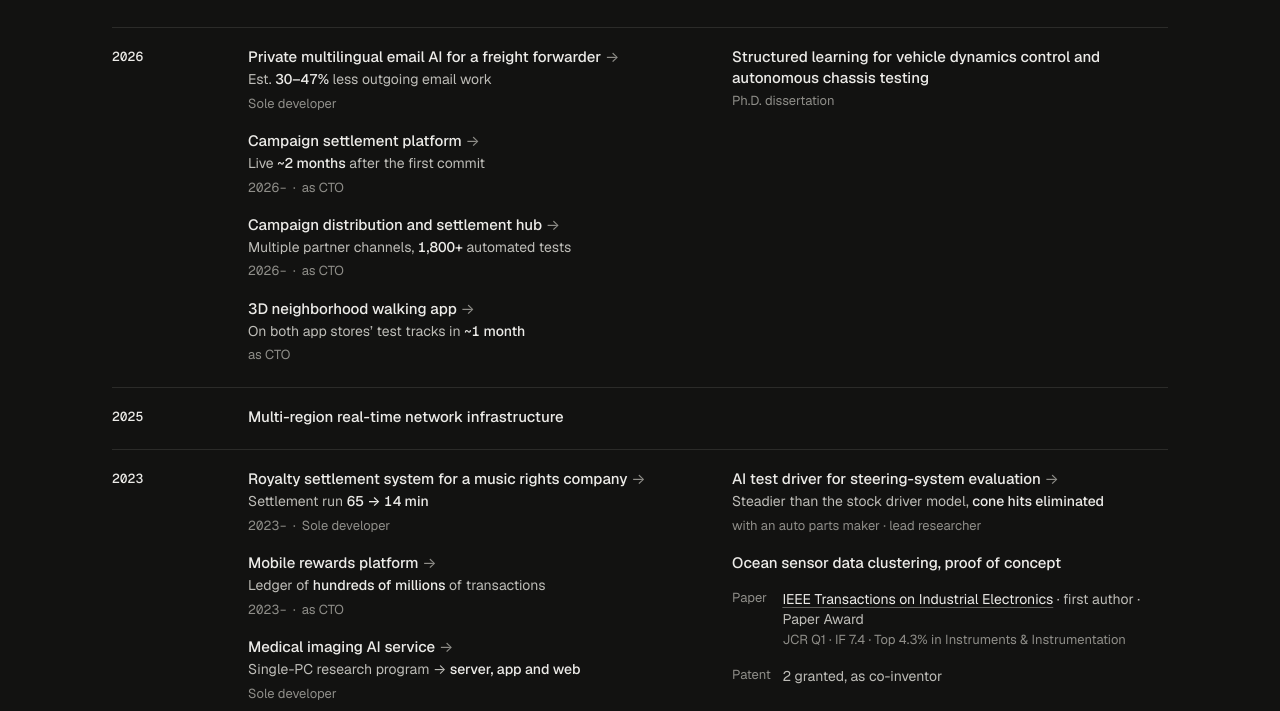
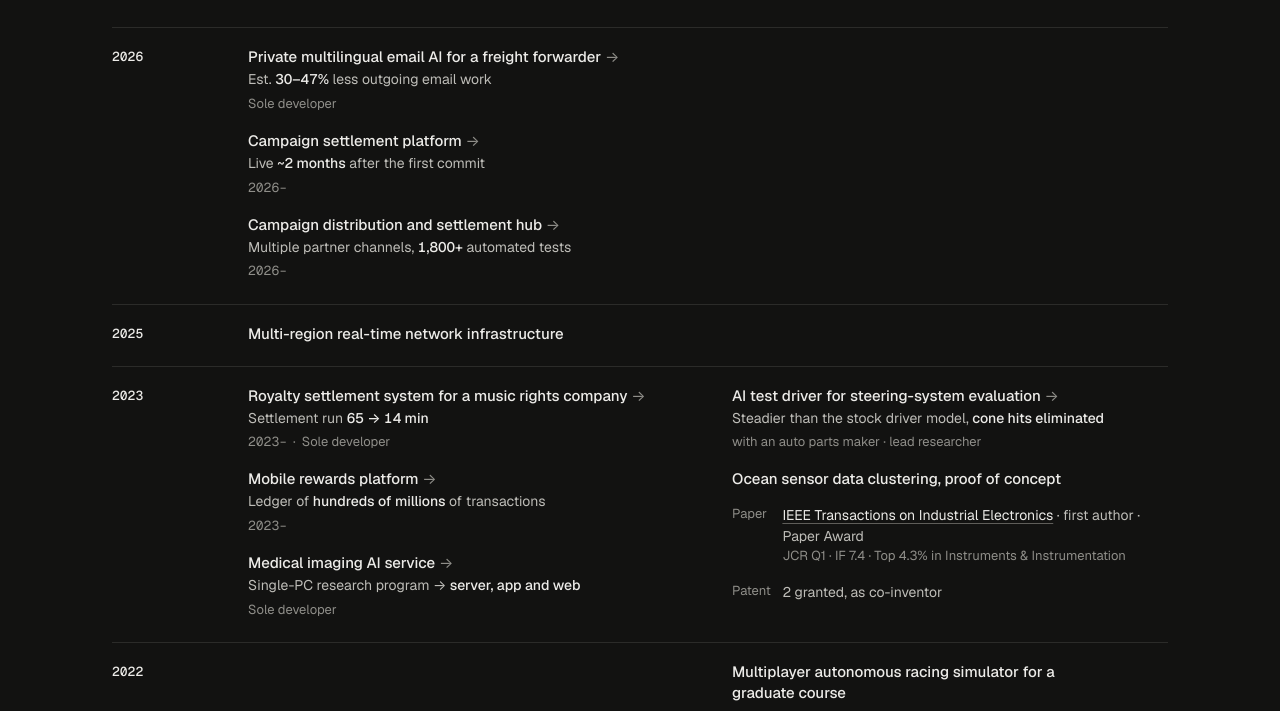
Before and after one commit to codemoo/hwanmoo.yong.phd, a plain HTML site: page index.html in a window 1280 px wide. Shown: the part 502-1213 px from the top of the page. Drawn offline with nearby package versions, Linux system fonts and the light colour scheme.

Commit message:
Korean copy polish; drop walking app, dissertation row and CTO filler
Co-Authored-By: Claude Opus 5.5 <noreply@anthropic.com>

```diff
--- a/index.html
+++ b/index.html
@@ -309,21 +309,20 @@ h1 .alt { margin-left: 12px; font-size: 16px; font-weight: 400; letter-spacing:
   var FIGS = {
     dev: [
       { n: "10+", u: { ko: "년" }, en: "years building production software", ko: "실서비스 소프트웨어 개발" },
-      { n: "20+", u: { ko: "건" }, en: "software projects delivered", ko: "소프트웨어 프로젝트 수행" },
-      { n: "4", u: { ko: "개" }, en: "products led as CTO", ko: "CTO로 이끈 제품" }
+      { n: "20+", u: { ko: "건" }, en: "software projects delivered", ko: "소프트웨어 프로젝트 수행" }
     ],
     res: [
       { n: "6", u: { ko: "건" }, en: "industry and government R&D projects", ko: "산학·정부 R&D 과제" },
-      { n: "4", u: { ko: "편" }, en: "SCI(E) journal papers, 2 as first author", ko: "SCI(E) 저널 논문 (제1저자 2편)" },
-      { n: "4", u: { ko: "건" }, en: "patents granted as co-inventor", ko: "특허 등록 (공동 발명)" }
+      { n: "4", u: { ko: "편" }, en: "SCI(E) journal papers, 2 as first author", ko: "SCI(E) 저널 논문(제1저자 2편)" },
+      { n: "4", u: { ko: "건" }, en: "patents granted as co-inventor", ko: "특허 등록(공동 발명)" }
     ],
     devCap: {
       en: "<a href=\"" + GITHUB + "\" rel=\"noopener\" target=\"_blank\">GitHub</a> · Logistics, music rights, healthcare, rewards, commerce",
-      ko: "<a href=\"" + GITHUB + "\" rel=\"noopener\" target=\"_blank\">GitHub</a> · 물류·음악 저작권·의료·리워드·커머스"
+      ko: "<a href=\"" + GITHUB + "\" rel=\"noopener\" target=\"_blank\">GitHub</a> · 물류, 음악 저작권, 의료, 리워드, 커머스"
     },
     resCap: {
       en: "<a href=\"" + SCHOLAR + "\" rel=\"noopener\" target=\"_blank\">Google Scholar</a> · Paper Award (2023)",
-      ko: "<a href=\"" + SCHOLAR + "\" rel=\"noopener\" target=\"_blank\">Google Scholar</a> · 논문상 (2023)"
+      ko: "<a href=\"" + SCHOLAR + "\" rel=\"noopener\" target=\"_blank\">Google Scholar</a> · 논문상(2023)"
     }
   };
 
@@ -340,69 +339,63 @@ h1 .alt { margin-left: 12px; font-size: 16px; font-weight: 400; letter-spacing:
   var DEV = [
     { y: 2026, p: "2026", href: "#",
       en: { t: "Private multilingual email AI for a freight forwarder", m: "Sole developer", r: "Est. **30–47%** less outgoing email work" },
-      ko: { t: "물류 기업용 사내 전용 다국어 메일 AI", m: "단독 개발", r: "발신 메일 업무 **30–47%** 절감 추정" } },
+      ko: { t: "물류 기업의 사내 전용 다국어 메일 AI", m: "단독 개발", r: "발신 메일 업무 **30–47%** 절감(추정)" } },
     { y: 2026, p: "2026–", href: "#",
-      en: { t: "Campaign settlement platform", m: "as CTO", r: "Live **~2 months** after the first commit" },
-      ko: { t: "캠페인 정산 플랫폼", m: "CTO", r: "개발 착수 **약 2개월** 만에 실서비스" } },
+      en: { t: "Campaign settlement platform", r: "Live **~2 months** after the first commit" },
+      ko: { t: "캠페인 정산 플랫폼", r: "개발 착수 **약 2개월** 만에 실서비스 가동" } },
     { y: 2026, p: "2026–", href: "#",
-      en: { t: "Campaign distribution and settlement hub", m: "as CTO", r: "Multiple partner channels, **1,800+** automated tests" },
-      ko: { t: "캠페인 유통·정산 허브", m: "CTO", r: "다수 파트너 채널 연동, 자동 테스트 **1,800+**" } },
-    { y: 2026, p: "2026", href: "#",
-      en: { t: "3D neighborhood walking app", m: "as CTO", r: "On both app stores’ test tracks in **~1 month**" },
-      ko: { t: "3D 동네 걷기 앱", m: "CTO", r: "**약 한 달** 만에 양대 스토어 테스트 배포" } },
+      en: { t: "Campaign distribution and settlement hub", r: "Multiple partner channels, **1,800+** automated tests" },
+      ko: { t: "캠페인 유통·정산 허브", r: "다수 파트너 채널 연동, 자동 테스트 **1,800+**" } },
     { y: 2025, p: "2025",
       en: { t: "Multi-region real-time network infrastructure" },
-      ko: { t: "다지역 실시간 네트워크 인프라" } },
+      ko: { t: "여러 지역에 걸친 실시간 네트워크 인프라" } },
     { y: 2023, p: "2023–", href: "#",
       en: { t: "Royalty settlement system for a music rights company", m: "Sole developer", r: "Settlement run **65 → 14 min**" },
-      ko: { t: "음악 권리 기업 저작권료 정산 시스템", m: "단독 개발", r: "정산 계산 **65분 → 14분**" } },
+      ko: { t: "음악 권리사의 저작권료 정산 시스템", m: "단독 개발", r: "정산 처리 시간 **65분 → 14분**" } },
     { y: 2023, p: "2023–", href: "#",
-      en: { t: "Mobile rewards platform", m: "as CTO", r: "Ledger of **hundreds of millions** of transactions" },
-      ko: { t: "모바일 리워드 플랫폼", m: "CTO", r: "거래 원장 **수억 건** 규모" } },
+      en: { t: "Mobile rewards platform", r: "Ledger of **hundreds of millions** of transactions" },
+      ko: { t: "모바일 리워드 플랫폼", r: "거래 원장 **수억 건** 규모" } },
     { y: 2023, p: "2023", href: "#",
       en: { t: "Medical imaging AI service", m: "Sole developer", r: "Single-PC research program → **server, app and web**" },
-      ko: { t: "의료영상 AI 서비스", m: "단독 개발", r: "PC 한 대용 연구 프로그램 → **서버·앱·웹**" } },
+      ko: { t: "의료영상 AI 서비스", m: "단독 개발", r: "PC 한 대에서 쓰던 연구 프로그램 → **서버·앱·웹**" } },
     { y: 2021, p: "2021–25", href: "#",
       en: { t: "Clinical mobile services for a hospital research team", m: "Sole developer", r: "**3** services across **4** contracts" },
-      ko: { t: "병원 연구팀 임상 모바일 서비스", m: "단독 개발", r: "서비스 **3건**, 계약 **4회**" } },
+      ko: { t: "병원 연구팀의 임상 모바일 서비스", m: "단독 개발", r: "서비스 **3건**, 계약 **4회**" } },
     { y: 2020, p: "2020–23", href: "#",
       en: { t: "Reorder commerce app", m: "Co-founder, backend lead", r: "**Thousands** of orders a month" },
       ko: { t: "재구매 커머스 앱", m: "공동창업 · 백엔드 리드", r: "월 **수천 건** 주문" } },
     { y: 2020, p: "2020–21",
       en: { t: "Membership community platform and mobile app" },
-      ko: { t: "정기 모임 서비스 플랫폼·모바일 앱" } },
+      ko: { t: "정기 모임 서비스 플랫폼과 모바일 앱" } },
     { y: 2020, p: "2020–21",
       en: { t: "Custom-fit ordering web with phone-photo measurement" },
-      ko: { t: "스마트폰 사진 치수 측정 맞춤 주문 웹" } },
+      ko: { t: "스마트폰 사진으로 치수를 재는 맞춤 주문 웹사이트" } },
     { y: 2020, p: "2020–21",
       en: { t: "Family outings app: backend and launch" },
-      ko: { t: "가족 나들이 정보 앱 서버 구축·출시" } },
+      ko: { t: "가족 나들이 정보 앱의 서버 구축과 출시" } },
     { y: 2018, p: "2018–20",
       en: { t: "Operations system and online store for an eyewear store network", r: "Intake to settlement for **hundreds** of stores" },
-      ko: { t: "안경 매장망 운영 시스템·온라인몰", r: "매장 **수백 곳**의 접수부터 정산까지" } },
+      ko: { t: "안경 매장망 운영 시스템과 온라인몰", r: "매장 **수백 곳**의 접수부터 정산까지" } },
     { y: 2017, p: "2017–18",
       en: { t: "Corporate travel management platform" },
       ko: { t: "기업 출장 관리 플랫폼" } },
     { y: 2015, p: "2015–17",
       en: { t: "First iOS app, shipped at an undergraduate startup" },
-      ko: { t: "학부 스타트업에서 첫 iOS 앱 출시" } },
+      ko: { t: "학부 시절 스타트업에서 첫 iOS 앱 출시" } },
     { y: 2014, p: "2014–16",
       en: { t: "Academy management system" },
       ko: { t: "학원 관리 시스템" } }
   ];
 
   var RES = [
-    { y: 2026, p: "2026",
-      en: { t: "Structured learning for vehicle dynamics control and autonomous chassis testing", m: "Ph.D. dissertation" },
-      ko: { t: "차량 동역학 및 서스펜션 자율 시험을 위한 구조화 학습", m: "박사학위 논문" } },
     { y: 2023, p: "2023", href: "#",
       en: { t: "AI test driver for steering-system evaluation", m: "with an auto parts maker · lead researcher", r: "Steadier than the stock driver model, **cone hits eliminated**" },
-      ko: { t: "조향 시스템 평가용 AI 시험운전자", m: "자동차 부품사 산학 · 연구 책임", r: "기본 운전자 모델보다 안정적, **콘 충돌 해소**" } },
+      ko: { t: "조향 시스템 평가용 AI 시험운전자", m: "자동차 부품사 산학과제 · 연구 책임", r: "기본 운전자 모델보다 안정적, **콘 충돌 없음**" } },
     { y: 2023, p: "2023",
       en: { t: "Ocean sensor data clustering, proof of concept" },
       ko: { t: "해양 관측 데이터 군집 분석 PoC" } },
     { y: 2023, kind: "paper", pub: "tie", en: { t: "first author · Paper Award" }, ko: { t: "제1저자 · 논문상" } },
-    { y: 2023, kind: "patent", en: { t: "2 granted, as co-inventor" }, ko: { t: "2건 등록 (공동 발명)" } },
+    { y: 2023, kind: "patent", en: { t: "2 granted, as co-inventor" }, ko: { t: "2건 등록(공동 발명)" } },
     { y: 2022, p: "2022",
       en: { t: "Multiplayer autonomous racing simulator for a graduate course" },
       ko: { t: "대학원 수업용 멀티플레이 자율주행 레이싱 시뮬레이터" } },
@@ -411,15 +404,15 @@ h1 .alt { margin-left: 12px; font-size: 16px; font-weight: 400; letter-spacing:
       ko: { t: "학습 기반 차량 상태 추정" } },
     { y: 2021, kind: "paper", pub: "nd", en: { t: "first author" }, ko: { t: "제1저자" } },
     { y: 2021, kind: "paper", pub: "pla", en: { t: "co-author" }, ko: { t: "공저자" } },
-    { y: 2021, kind: "patent", en: { t: "1 granted, as co-inventor" }, ko: { t: "1건 등록 (공동 발명)" } },
+    { y: 2021, kind: "patent", en: { t: "1 granted, as co-inventor" }, ko: { t: "1건 등록(공동 발명)" } },
     { y: 2020, kind: "paper", pub: "tase", en: { t: "co-author" }, ko: { t: "공저자" } },
-    { y: 2020, kind: "patent", en: { t: "1 granted, as co-inventor" }, ko: { t: "1건 등록 (공동 발명)" } },
+    { y: 2020, kind: "patent", en: { t: "1 granted, as co-inventor" }, ko: { t: "1건 등록(공동 발명)" } },
     { y: 2019, p: "2019–20", href: SUSPENSION,
       en: { t: "Learned semi-active suspension control", m: "with an automaker", r: "Learned controller **verified on a real car**" },
-      ko: { t: "학습형 반능동 서스펜션 제어", m: "완성차 업체 산학", r: "학습 제어기 **실차 검증**" } },
+      ko: { t: "학습형 반능동 서스펜션 제어", m: "완성차 업체 산학과제", r: "학습 제어기 **실차 검증**" } },
     { y: 2019, p: "2019–21",
       en: { t: "AI-designed operating rules for a manufacturing line", m: "Industry R&D" },
-      ko: { t: "제조 라인 운영 규칙 AI 자동 설계", m: "산학 과제" } },
+      ko: { t: "제조 라인 운영 규칙을 AI로 자동 설계", m: "산학과제" } },
     { y: 2019, p: "2019–20",
       en: { t: "Semi-active suspension control strategies using deep learning", m: "M.S. thesis" },
       ko: { t: "딥러닝 기반 반능동 서스펜션 제어 전략", m: "석사학위 논문" } },
```
Also changed, not shown: work/learned-suspension/index.html (+16 -16 lines).
